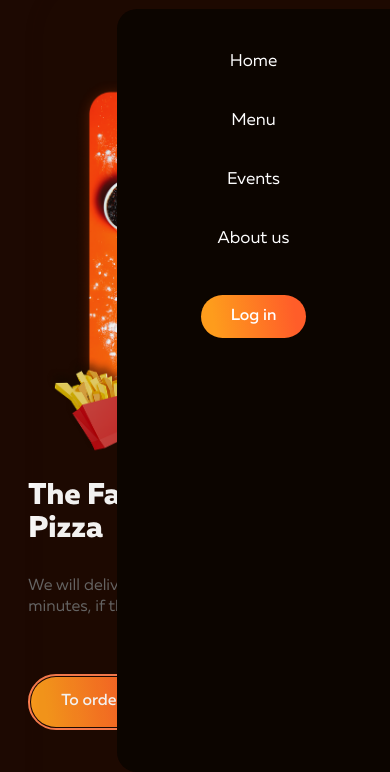
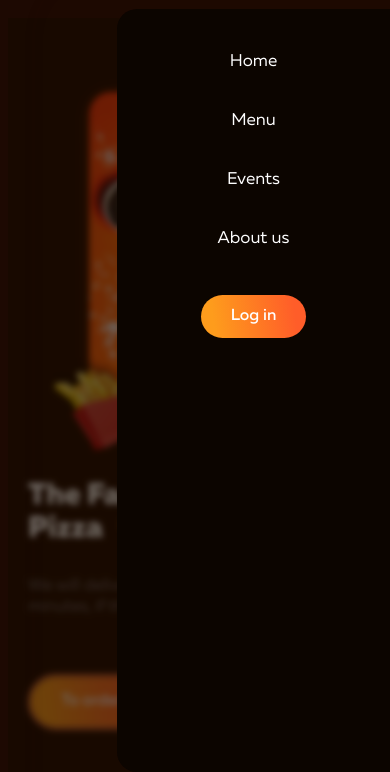
Before and after one commit to sherzodxon/pizzashop, a plain HTML site: page index.html in a window 390 px wide. Both pictures are taken after a click on the button 358 px from the left and 48 px from the top of the page. Shown: the part 72-844 px from the top of the page. Drawn offline with Linux system fonts and the light colour scheme; a web font is replaced by a local one.

Commit message:
hamburger gradient is created

```diff
--- a/index.html
+++ b/index.html
@@ -55,6 +55,7 @@
                     <button class="hamburger header__hamburger hamburger--open"></button>
                 </div>
             </div>
+            <div class="header__gradient"></div>
         </header>
         <main>
             <div class="intro">
--- a/js/main.js
+++ b/js/main.js
@@ -1,11 +1,18 @@
 const hamburger = document.querySelector(".hamburger");
 const nav = document.querySelector(".header__nav-wrapper");
+const gradient = document.querySelector(".header__gradient");
 
 hamburger.addEventListener("click", function () {
     hamburger.classList.toggle("hamburger--close");
     nav.classList.toggle("header__nav-wrapper--open");
+    gradient.classList.toggle("header__gradient--active")
 })
 
+gradient.addEventListener('click',function(){
+    hamburger.classList.remove("hamburger--close");
+    nav.classList.remove("header__nav-wrapper--open");
+    gradient.classList.remove("header__gradient--active")
+})
 const btn1 = document.getElementById("button1");
 const btn2 = document.getElementById("button2");
 
--- a/scss/blocks/_header.scss
+++ b/scss/blocks/_header.scss
@@ -17,6 +17,10 @@
 
 .header {
     padding: 48px 0;
+    position: sticky;
+    top: 0;
+    z-index: 99;
+    background: $brown;
 }
 .header__container {
     display: flex;
@@ -27,6 +31,16 @@
 .header__nav-list {
     display: flex;
     align-items: center;
+}
+.header__gradient{
+    width: 100%;
+    height: 100vh;
+    position: absolute;
+    top: 82px;
+    z-index: 90;
+    background-color: rgba(23, 10, 0, 0.6);
+    backdrop-filter: blur(3px);
+    display: none;
 }
 .header__nav-item {
     margin-right: 80px;
@@ -121,6 +135,9 @@
     .header__nav-item {
         margin: 0 0 12px;
     }
+    .header__gradient--active{
+        display: block;
+    }
 }
 @media only screen and (max-width:570px) {
     .header__nav-wrapper {
```
Also changed, not shown: css/main.css.
